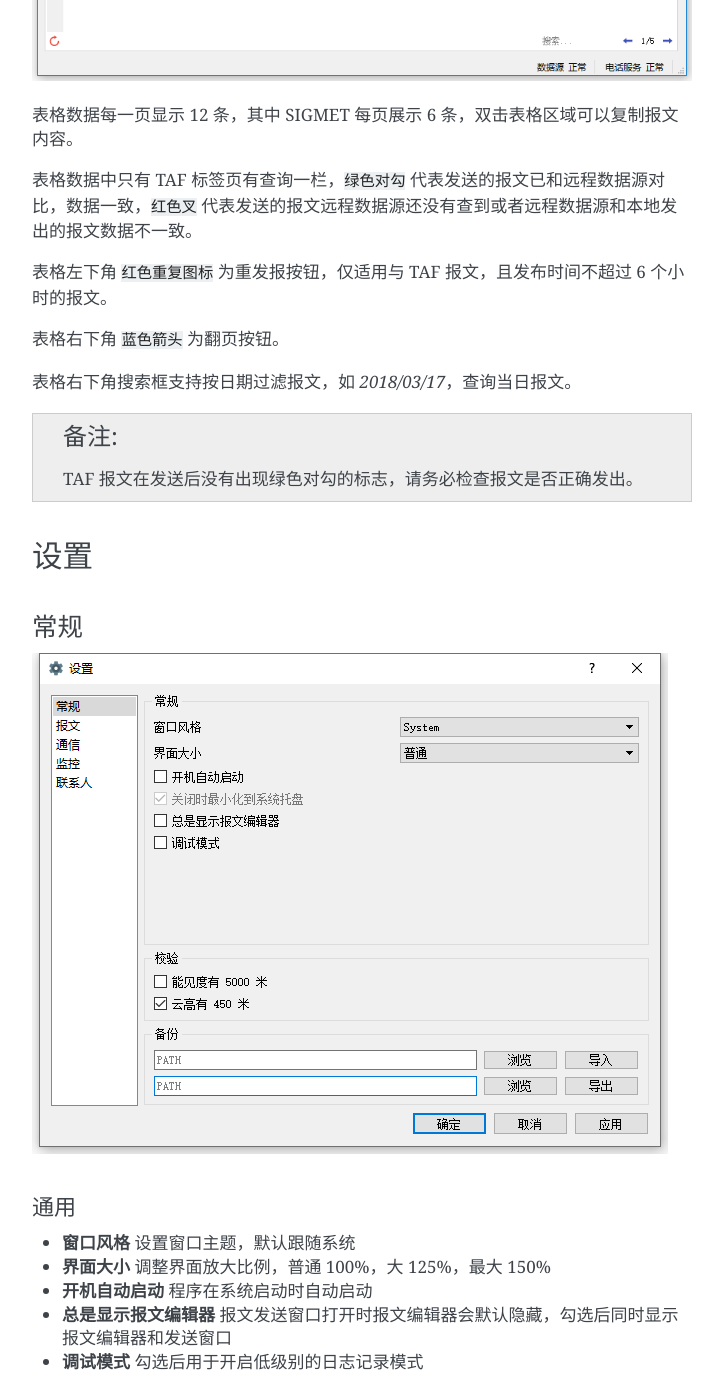
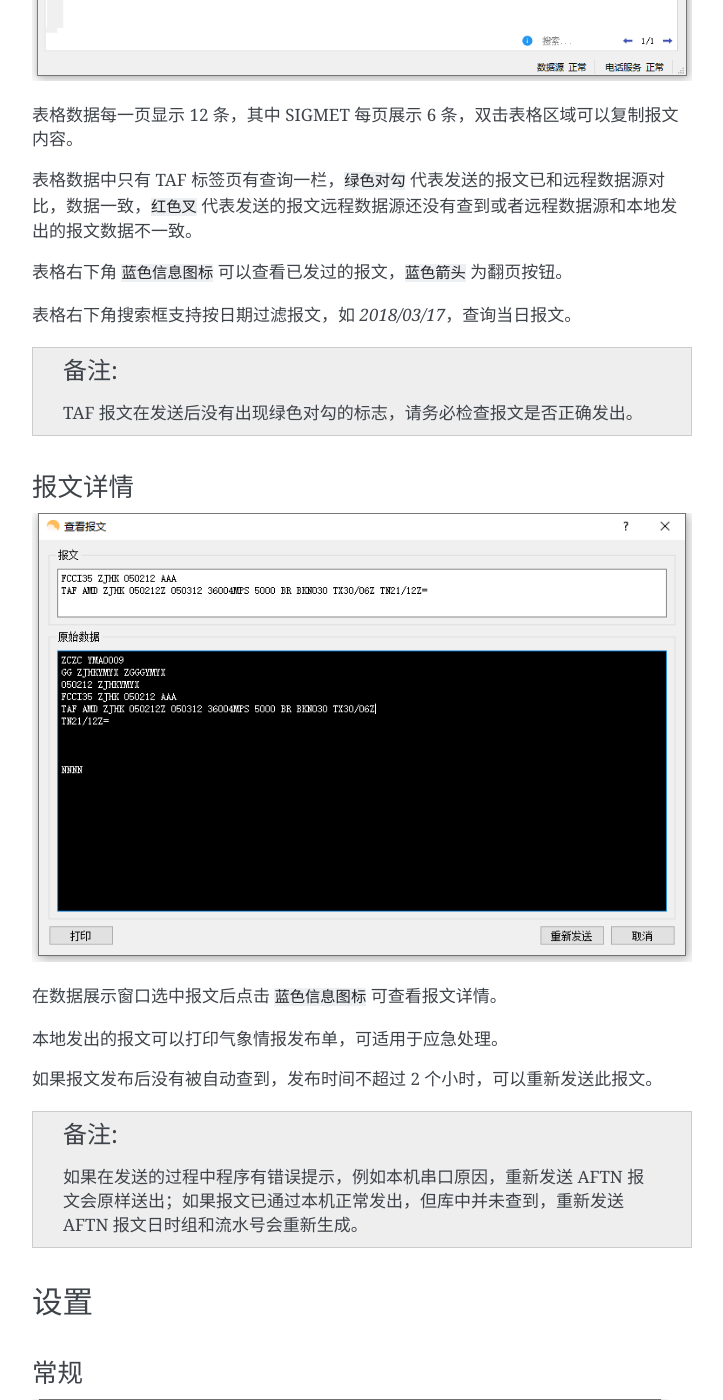
Before and after one commit to up1and/tafor, a Sphinx documentation site: the page built from docs/guide.rst, in a window 1280 px wide and 1400 px high, scrolled down 1418 px. Shown: the whole window, without its empty margins (388-1111 px from the left). Built offline with Sphinx 7.4.7, drawn with Linux system fonts in a browser that asks for light colours; some of the changed text lies outside the part shown.

Commit message:
更新使用指南文档

```diff
--- a/docs/guide.rst
+++ b/docs/guide.rst
@@ -28,14 +28,25 @@
 
 表格数据中只有 TAF 标签页有查询一栏，``绿色对勾`` 代表发送的报文已和远程数据源对比，数据一致，``红色叉`` 代表发送的报文远程数据源还没有查到或者远程数据源和本地发出的报文数据不一致。
 
-表格左下角 ``红色重复图标`` 为重发报按钮，仅适用与 TAF 报文，且发布时间不超过 6 个小时的报文。
-
-表格右下角 ``蓝色箭头`` 为翻页按钮。
+表格右下角 ``蓝色信息图标`` 可以查看已发过的报文，``蓝色箭头`` 为翻页按钮。
 
 表格右下角搜索框支持按日期过滤报文，如 `2018/03/17`，查询当日报文。
 
 .. note:: TAF 报文在发送后没有出现绿色对勾的标志，请务必检查报文是否正确发出。
 
+
+报文详情
+^^^^^^^^^^^
+
+.. image:: /images/view_message.png
+
+在数据展示窗口选中报文后点击 ``蓝色信息图标`` 可查看报文详情。
+
+本地发出的报文可以打印气象情报发布单，可适用于应急处理。
+
+如果报文发布后没有被自动查到，发布时间不超过 2 个小时，可以重新发送此报文。
+
+.. note:: 如果在发送的过程中程序有错误提示，例如本机串口原因，重新发送 AFTN 报文会原样送出；如果报文已通过本机正常发出，但库中并未查到，重新发送 AFTN 报文日时组和流水号会重新生成。
 
 设置
 ----------
@@ -283,14 +294,6 @@
 
 .. note:: 校验程序会过滤一些不在行业标准中的字符，预览时如果有提示 `经过校验后的报文和原始报文有些不同`，请仔细检查报文内容。
 
-重发
-^^^^^^^^^^^
-有时异常情况，报文并没有正常发送需要重新发布。
-
-.. image:: /images/resend.png
-
-在 TAF 历史记录中，点击没有正常发送的报文，左下角会出现 ``红色重复图标``，可以选择重新发送此报文。
-
 
 趋势报文的编辑
 -----------------
```
Also changed, not shown: other parts of docs/guide.rst (+1 -1 lines), docs/images/cancel_sigmet.png (deleted), docs/images/custom_sigmet.png, docs/images/failed_to_send.png (deleted), docs/images/resend.png (deleted), docs/images/sigmet_cancel_template.png (added), docs/images/sigmet_general_template_polygon.png, docs/images/sigmet_preview.png, docs/images/sigmet_typhoon_template.png, docs/images/taf_editor.png, docs/images/taf_preview.png, docs/images/taf_table.png, docs/images/trend_editor.png, docs/images/view_message.png (added).
